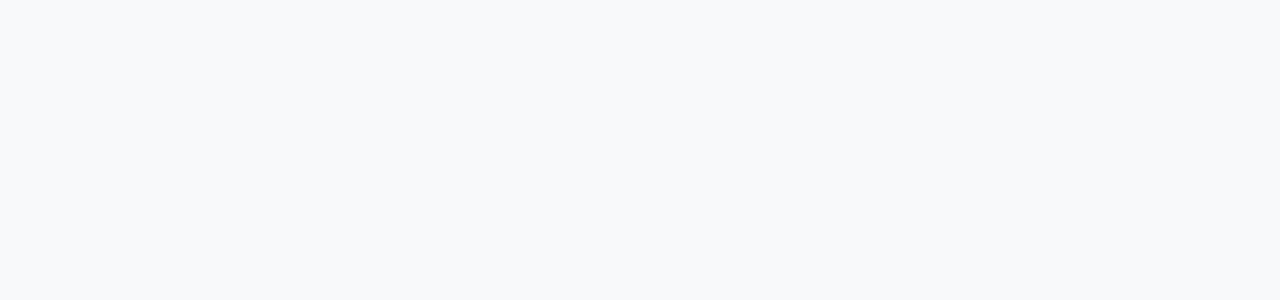
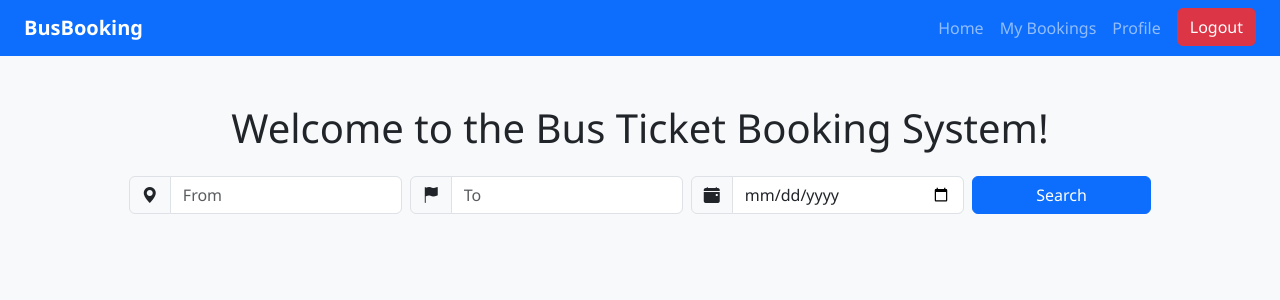
Before and after one commit to CDACSunbeamProject/BusTicketBooking, a React (Vite) app in the folder bus_ticket_booking_system/: page /User/dashboard in a window 1280 px wide. Shown: the top 300 px of the page. Built offline with nearby package versions, Linux system fonts and the light colour scheme; a web font is replaced by a local one.

Commit message:
user navbar dashboard ui added

```diff
--- a/bus_ticket_booking_system/index.html
+++ b/bus_ticket_booking_system/index.html
@@ -5,6 +5,11 @@
     <link rel="icon" type="image/svg+xml" href="/vite.svg" />
     <meta name="viewport" content="width=device-width, initial-scale=1.0" />
     <title>Bus</title>
+    <link
+  rel="stylesheet"
+  href="https://cdn.jsdelivr.net/npm/bootstrap-icons@1.11.3/font/bootstrap-icons.css"
+/>
+
   </head>
   <body>
     <div id="root"></div>
--- a/bus_ticket_booking_system/package.json
+++ b/bus_ticket_booking_system/package.json
@@ -11,6 +11,7 @@
   },
   "dependencies": {
     "bootstrap": "^5.3.6",
+    "bootstrap-icons": "^1.13.1",
     "react": "^19.1.0",
     "react-dom": "^19.1.0",
     "react-icons": "^5.5.0",
--- a/bus_ticket_booking_system/src/User/AppUser.jsx
+++ b/bus_ticket_booking_system/src/User/AppUser.jsx
@@ -1,11 +1,14 @@
 import { Routes, Route } from 'react-router-dom';
 import Search from './pages/Search';
+import Navbar from './components/navbar';
+import Dashboard from './components/dashboard';
 
 function AppUser(){
     return (
         <div>
-            {/** user navbar */}
+            <Navbar/>
             <Routes>
+                <Route path="dashboard" element={<Dashboard />} />
                 <Route path='search' element={<Search />} />
             </Routes>
         </div>
--- /dev/null
+++ b/bus_ticket_booking_system/src/User/components/dashboard.jsx
@@ -0,0 +1,79 @@
+import React from "react";
+import 'bootstrap-icons/font/bootstrap-icons.css';
+
+function Dashboard({ children }) {
+  return (
+    <main className="container my-5">
+      <h1 className="text-center mb-4">Welcome to the Bus Ticket Booking System!</h1>
+
+      <form
+        className="row justify-content-center align-items-center g-2"
+        onSubmit={(e) => {
+          e.preventDefault();
+          const from = e.target.from.value;
+          const to = e.target.to.value;
+          const date = e.target.date.value;
+          alert(`Searching buses from ${from} to ${to} on ${date}`);
+        }}
+      >
+        {/* FROM */}
+        <div className="col-md-3">
+          <div className="input-group">
+            <span className="input-group-text">
+              <i className="bi bi-geo-alt-fill"></i>
+            </span>
+            <input
+              type="text"
+              name="from"
+              className="form-control"
+              placeholder="From"
+              required
+            />
+          </div>
+        </div>
+
+        {/* TO */}
+        <div className="col-md-3">
+          <div className="input-group">
+            <span className="input-group-text">
+              <i className="bi bi-flag-fill"></i>
+            </span>
+            <input
+              type="text"
+              name="to"
+              className="form-control"
+              placeholder="To"
+              required
+            />
+          </div>
+        </div>
+
+        {/* DATE */}
+        <div className="col-md-3">
+          <div className="input-group">
+            <span className="input-group-text">
+              <i className="bi bi-calendar-event-fill"></i>
+            </span>
+            <input
+              type="date"
+              name="date"
+              className="form-control"
+              required
+            />
+          </div>
+        </div>
+
+        {/* SEARCH BUTTON */}
+        <div className="col-md-2">
+          <button type="submit" className="btn btn-primary w-100">
+            Search
+          </button>
+        </div>
+      </form>
+
+      <div className="mt-5">{children}</div>
+    </main>
+  );
+}
+
+export default Dashboard;
--- /dev/null
+++ b/bus_ticket_booking_system/src/User/components/navbar.jsx
@@ -0,0 +1,47 @@
+import React from "react";
+import { Link } from "react-router-dom";
+
+function Navbar() {
+  return (
+    <nav className="navbar navbar-expand-lg navbar-dark bg-primary px-4">
+      <Link className="navbar-brand fw-bold" to="/">
+        BusBooking
+      </Link>
+      <button
+        className="navbar-toggler"
+        type="button"
+        data-bs-toggle="collapse"
+        data-bs-target="#navbarNav"
+        aria-controls="navbarNav"
+        aria-expanded="false"
+        aria-label="Toggle navigation"
+      >
+        <span className="navbar-toggler-icon"></span>
+      </button>
+      <div className="collapse navbar-collapse justify-content-end" id="navbarNav">
+        <ul className="navbar-nav">
+          <li className="nav-item">
+            <Link className="nav-link" to="/">
+              Home
+            </Link>
+          </li>
+          <li className="nav-item">
+            <Link className="nav-link" to="/bookings">
+              My Bookings
+            </Link>
+          </li>
+          <li className="nav-item">
+            <Link className="nav-link" to="/profile">
+              Profile
+            </Link>
+          </li>
+          <li className="nav-item">
+            <button className="btn btn-danger ms-2">Logout</button>
+          </li>
+        </ul>
+      </div>
+    </nav>
+  );
+}
+
+export default Navbar;
```
Also changed, not shown: 2 other files (tests, documents, lock files or other folders).
